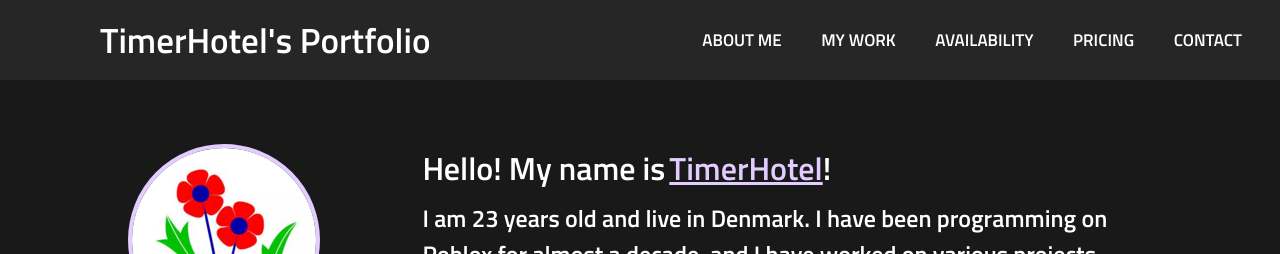
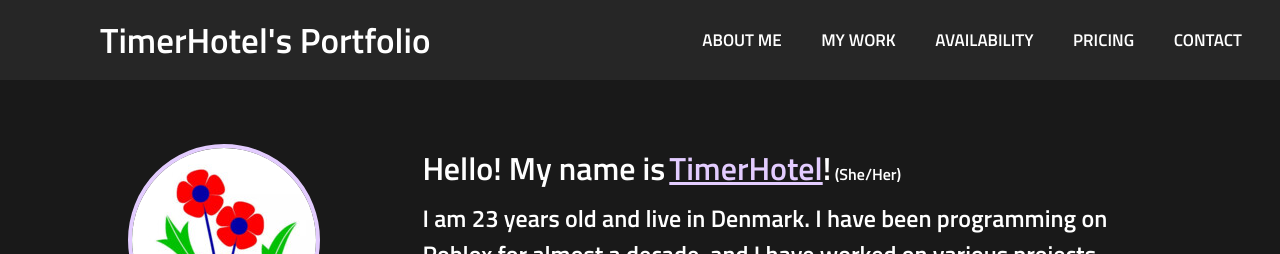
Before and after one commit to TimerHotel/timerhotel.github.io, a plain HTML site: page index.html in a window 1280 px wide. Shown: the top 254 px of the page. Drawn offline with nearby package versions, Linux system fonts and the light colour scheme.

Commit message:
Added Pronouns

```diff
--- a/index.html
+++ b/index.html
@@ -172,7 +172,7 @@
                     <img class="profilepic" src="images/favicon.png">
                 </div>
                 <div style="display: inline-flex;float:left;height:24px">
-                    <p>Hello! My name is</p><p style="text-decoration: underline;margin-left: 4px;color:#E3CCFF">TimerHotel</p><p>!</p>
+                    <p>Hello! My name is</p><p style="text-decoration: underline;margin-left: 4px;color:#E3CCFF">TimerHotel</p><p>!</p><p style="font-size: 16px;height:60px;line-height: 60px;text-align: center;">&nbsp;(She/Her)</p>
                 </div><br>
                 <p style="font-size: 24px;margin-top:8px;">I am 23 years old and live in Denmark. I have been programming on Roblox for almost a decade, and I have worked on various projects, including for large Roblox groups.</p>
                 <p style="font-size: 20px;margin-top:4px;">I am familiar with advanced Lua, such as frameworks (primarily Knit), OOP, type checking, etc.</p>
```
